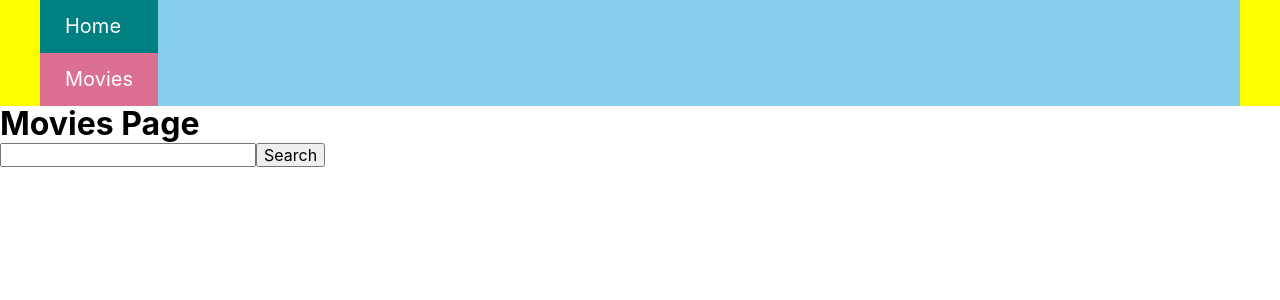
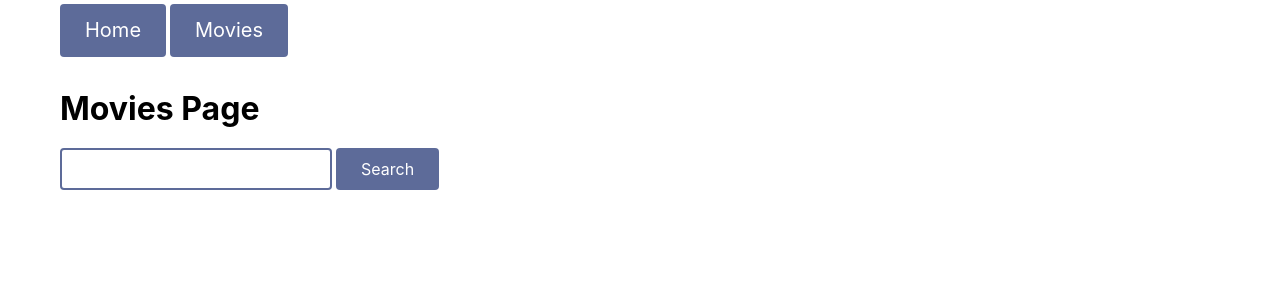
Before and after one commit to itstoreall/goit-react-hw-04-movies, a React (Create React App) app: page /movies in a window 1280 px wide. Shown: the top 300 px of the page. Built offline with nearby package versions, Linux system fonts and the light colour scheme.

Commit message:
adds initial styles

```diff
--- a/src/App.js
+++ b/src/App.js
@@ -4,16 +4,15 @@ import HomePage from './views/HomePage';
 import MoviesPage from './views/MoviesPage';
 import MovieDetailsPage from './views/MovieDetailsPage';
 import NotFoundPage from './views/NotFoundPage';
-import s from './views/Pages.module.scss';
+import s from './views/s.module.scss';
 
 class App extends Component {
   render() {
     return (
       <>
-        <header>
-          <section className={s.section}>
-            <div className={s.containet}>
-              <ul>
+        <header className={s.pageHeader}>
+          <div className={s.containerHeader}>
+            <ul className={s.NavList}>
               <li>
                 <NavLink
                   exact
@@ -35,16 +34,17 @@ class App extends Component {
               </li>
             </ul>
           </div>
-          </section>
         </header>
 
         <main>
+          <div className={s.containerMain}>
             <Switch>
               <Route exact path="/" component={HomePage} />
               <Route path="/movies/:movieId" component={MovieDetailsPage} />
               <Route path="/movies" component={MoviesPage} />
               <Route component={NotFoundPage} />
             </Switch>
+          </div>
         </main>
       </>
     );
--- a/src/styles/_backgrounds.scss
+++ b/src/styles/_backgrounds.scss
@@ -1 +1,4 @@
-$todoBg: rgb(240, 243, 247);
+$navLink: rgb(93, 107, 153);
+$navLink__hover: palevioletred;
+$formBtn: rgb(93, 107, 153);
+$formBtn__hover: palevioletred;
--- a/src/styles/_colors.scss
+++ b/src/styles/_colors.scss
@@ -1 +1,2 @@
-$todoColor: rgb(52, 51, 141);
+$formInput: rgb(93, 107, 153);
+$formInput__focus: rgba(119, 133, 196, 0.788);
--- a/src/styles/base.scss
+++ b/src/styles/base.scss
@@ -1,3 +1,5 @@
+@import './shared.scss';
+
 html {
   box-sizing: border-box;
 }
@@ -21,6 +23,10 @@ p {
   padding: 0;
 }
 
+h1 {
+  margin-bottom: 20px;
+}
+
 a {
   text-decoration: none;
 }
@@ -30,3 +36,17 @@ ul {
   margin: 0;
   padding: 0;
 }
+
+.linksList {
+  & li {
+    margin-bottom: 4px;
+
+    a {
+      color: $navLink;
+
+      &:hover {
+        color: $navLink__hover;
+      }
+    }
+  }
+}
--- a/src/views/HomePage.jsx
+++ b/src/views/HomePage.jsx
@@ -1,6 +1,7 @@
 import axios from 'axios';
 import React, { Component } from 'react';
 import { NavLink } from 'react-router-dom';
+import s from './s.module.scss';
 
 axios.defaults.baseURL = 'https://api.themoviedb.org';
 const apiKey = 'e548173527b69af98deb3da87ab1364c';
@@ -23,14 +24,19 @@ class HomePage extends Component {
   render() {
     return (
       <>
-        <h1>Home Page</h1>
-        <ul>
+        <h1 className={s.title}>Home Page</h1>
+        <ul className="linksList">
           {this.state.trends.length > 0 &&
             this.state.trends.map(
               trend =>
                 trend.title !== undefined && (
                   <li key={trend.id}>
-                    <NavLink to={`/movies/${trend.id}`}>{trend.title}</NavLink>
+                    <NavLink
+                      to={`/movies/${trend.id}`}
+                      className={s.homePagelink}
+                    >
+                      {trend.title}
+                    </NavLink>
                   </li>
                 ),
             )}
--- a/src/views/MoviesPage.jsx
+++ b/src/views/MoviesPage.jsx
@@ -1,6 +1,7 @@
 import React, { Component } from 'react';
 import axios from 'axios';
 import { NavLink } from 'react-router-dom';
+import s from './s.module.scss';
 
 axios.defaults.baseURL = 'https://api.themoviedb.org';
 const apiKey = 'e548173527b69af98deb3da87ab1364c';
@@ -24,8 +25,8 @@ class MoviesPage extends Component {
   handleSubmit = e => {
     e.preventDefault();
 
-    this.fetchMovie(this.state.inputValue);
-    this.setState({ inputValue: '' });
+    this.state.inputValue && this.fetchMovie(this.state.inputValue);
+    // this.setState({ inputValue: '' });
   };
 
   render() {
@@ -34,14 +35,17 @@ class MoviesPage extends Component {
         <h1>Movies Page</h1>
         <form onSubmit={this.handleSubmit}>
           <input
+            className={s.moviesPageFormInput}
             type="text"
             value={this.state.inputValue}
             onChange={this.handleChange}
           />
-          <button type="submit">Search</button>
+          <button className={s.moviesPageFormBtn} type="submit">
+            Search
+          </button>
         </form>
 
-        <ul>
+        <ul className="linksList">
           {this.state.movies.map(movie => (
             <li key={movie.id}>
               <NavLink to={`${this.props.match.url}/${movie.id}`}>
--- a/src/views/Pages.module.scss
+++ /dev/null
@@ -1,29 +0,0 @@
-// Page Header
-.section {
-  display: flex;
-  justify-content: center;
-  background-color: yellow;
-
-  .containet {
-    display: flex;
-    width: 1200px;
-    background-color: skyblue;
-
-    .NavLink {
-      display: block;
-      padding: 15px 25px;
-      font-size: 20px;
-      color: white;
-      background-color: teal;
-
-      &:hover {
-        background-color: palevioletred;
-      }
-    }
-
-    .NavLink__active {
-      color: white;
-      background-color: palevioletred;
-    }
-  }
-}
--- /dev/null
+++ b/src/views/s.module.scss
@@ -0,0 +1,74 @@
+@import '../styles/shared.scss';
+
+// Page Header
+.pageHeader {
+  display: flex;
+  justify-content: center;
+
+  .containerHeader {
+    padding: 4px 20px;
+    width: 100%;
+    max-width: 1200px;
+
+    .NavList {
+      display: flex;
+
+      & li:first-child {
+        margin-right: 4px;
+      }
+
+      .NavLink {
+        display: block;
+        padding: 15px 25px;
+        font-size: 20px;
+        color: white;
+        background-color: $navLink;
+        border-radius: 4px;
+
+        &:hover {
+          background-color: $navLink__hover;
+        }
+      }
+    }
+
+    .NavLink__active {
+      color: white;
+      background-color: $navLink__hover;
+    }
+  }
+}
+
+// Page Main
+.containerMain {
+  padding: 30px 20px;
+  margin: 0 auto;
+  max-width: 1200px;
+
+  // Movies Page
+  .moviesPageFormInput {
+    padding: 10px;
+    margin: 0 4px 25px 0;
+    border: 2px solid $formInput;
+    border-radius: 4px;
+
+    &:focus {
+      padding: 9px;
+      border: 3px solid $formInput__focus;
+      outline: none;
+    }
+  }
+
+  .moviesPageFormBtn {
+    padding: 12px 25px;
+    color: white;
+    background-color: $formBtn;
+    border-radius: 4px;
+    border: none;
+    outline: none;
+    cursor: pointer;
+
+    &:hover {
+      background-color: $formBtn__hover;
+    }
+  }
+}
```
Lines whose indentation alone changed are shown as unchanged.
